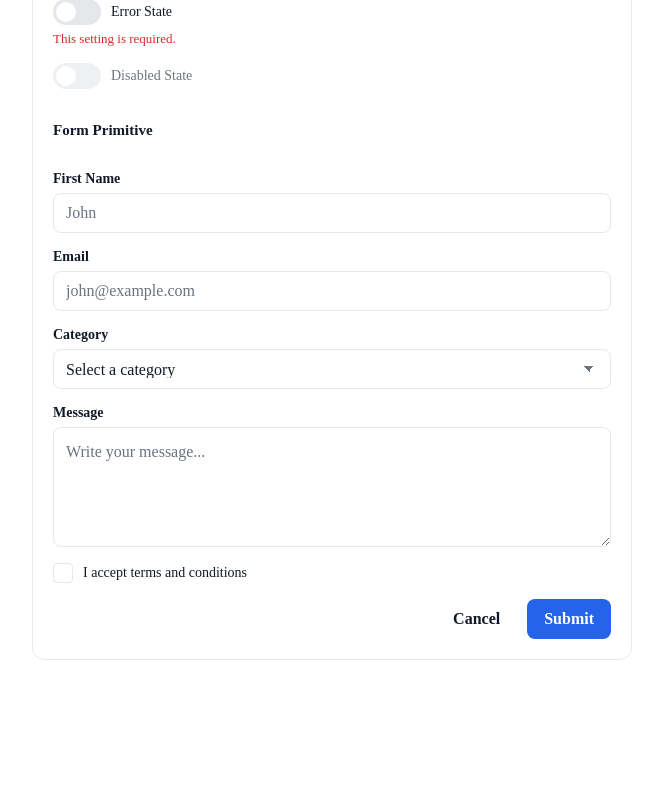
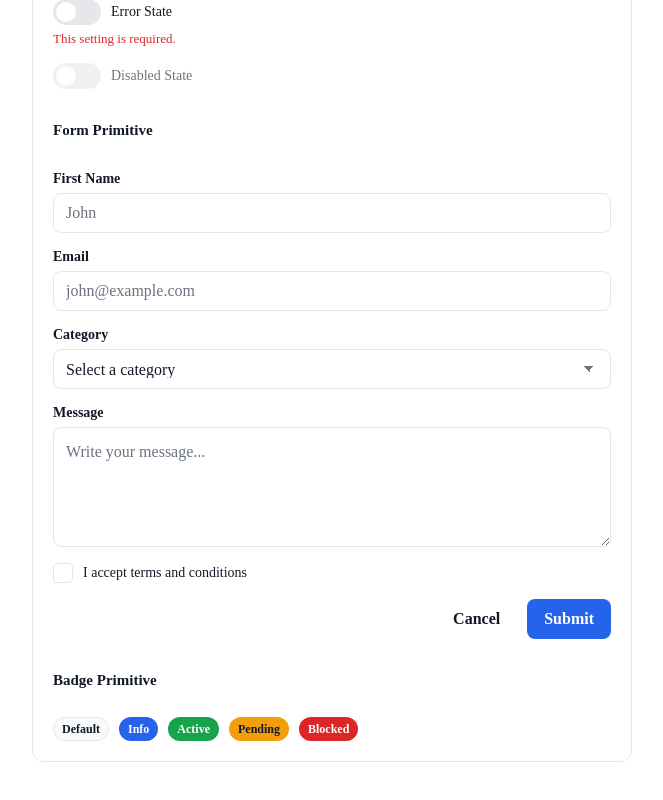
Before and after one commit to ingemedical16/project-os, a Next.js app: page /en in a window 1280 px wide. Shown: the part 3577-4377 px from the top of the page, without its empty margins (308-971 px from the left). Before the commit the page ends 4277 px from the top, so only its background shows below. Built offline with nearby package versions, Linux system fonts and the light colour scheme.

Commit message:
feat: add reusable badge primitive

```diff
--- a/src/app/[locale]/page.tsx
+++ b/src/app/[locale]/page.tsx
@@ -1,4 +1,5 @@
 import {
+  BadgeShowcase,
   ButtonShowcase,
   CheckboxShowcase,
   FormShowcase,
@@ -28,6 +29,7 @@ export default function HomePage() {
         <RadioShowcase />
         <SwitchShowcase />
         <FormShowcase />
+        <BadgeShowcase />
       </div>
     </main>
   );
--- /dev/null
+++ b/src/components/ui/Badge/Badge.module.scss
@@ -0,0 +1,43 @@
+.badge {
+  display: inline-flex;
+  align-items: center;
+  justify-content: center;
+
+  width: fit-content;
+  min-height: 2.4rem;
+  padding: 0.4rem 0.8rem;
+
+  border-radius: 999rem;
+
+  font-size: 1.2rem;
+  font-weight: 600;
+  line-height: 1;
+
+  border: 0.1rem solid transparent;
+}
+
+.default {
+  background: var(--surface-hover);
+  color: var(--text);
+  border-color: var(--border);
+}
+
+.success {
+  background: var(--success);
+  color: #ffffff;
+}
+
+.warning {
+  background: var(--warning);
+  color: #111827;
+}
+
+.danger {
+  background: var(--danger);
+  color: #ffffff;
+}
+
+.info {
+  background: var(--accent);
+  color: var(--accent-text);
+}
--- /dev/null
+++ b/src/components/ui/Badge/Badge.tsx
@@ -0,0 +1,24 @@
+import styles from './Badge.module.scss';
+
+import type { BadgeProps } from './Badge.types';
+
+export function Badge({
+  children,
+  variant = 'default',
+  className = '',
+  ...props
+}: BadgeProps) {
+  const classes = [
+    styles.badge,
+    styles[variant],
+    className,
+  ]
+    .filter(Boolean)
+    .join(' ');
+
+  return (
+    <span className={classes} {...props}>
+      {children}
+    </span>
+  );
+}
--- /dev/null
+++ b/src/components/ui/Badge/index.ts
@@ -0,0 +1,6 @@
+export { Badge } from './Badge';
+
+export type {
+  BadgeProps,
+  BadgeVariant,
+} from './Badge.types';
--- a/src/components/ui/index.ts
+++ b/src/components/ui/index.ts
@@ -44,3 +44,9 @@ export type {
   FormFieldProps,
   FormProps,
 } from './Form';
+
+export { Badge } from './Badge';
+export type {
+  BadgeProps,
+  BadgeVariant,
+} from './Badge';
--- a/src/features/design-system/ index.ts
+++ b/src/features/design-system/ index.ts
@@ -8,3 +8,4 @@ export { CheckboxShowcase } from './CheckboxShowcase';
 export { RadioShowcase } from './RadioShowcase';
 export { SwitchShowcase } from './SwitchShowcase';
 export { FormShowcase } from './FormShowcase';
+export { BadgeShowcase } from './BadgeShowcase';
--- /dev/null
+++ b/src/features/design-system/BadgeShowcase/BadgeShowcase.module.scss
@@ -0,0 +1,11 @@
+.showcase {
+  display: flex;
+  flex-direction: column;
+  gap: 1.6rem;
+}
+
+.row {
+  display: flex;
+  flex-wrap: wrap;
+  gap: 1rem;
+}
--- /dev/null
+++ b/src/features/design-system/BadgeShowcase/BadgeShowcase.tsx
@@ -0,0 +1,19 @@
+import { Badge } from '@/components/ui';
+
+import styles from './BadgeShowcase.module.scss';
+
+export function BadgeShowcase() {
+  return (
+    <section className={styles.showcase}>
+      <h2>Badge Primitive</h2>
+
+      <div className={styles.row}>
+        <Badge>Default</Badge>
+        <Badge variant="info">Info</Badge>
+        <Badge variant="success">Active</Badge>
+        <Badge variant="warning">Pending</Badge>
+        <Badge variant="danger">Blocked</Badge>
+      </div>
+    </section>
+  );
+}
--- /dev/null
+++ b/src/features/design-system/BadgeShowcase/index.ts
@@ -0,0 +1 @@
+export { BadgeShowcase } from './BadgeShowcase';
```
Also changed, not shown: src/components/ui/Badge/Badge.types.ts (added, +14 -0 lines).
